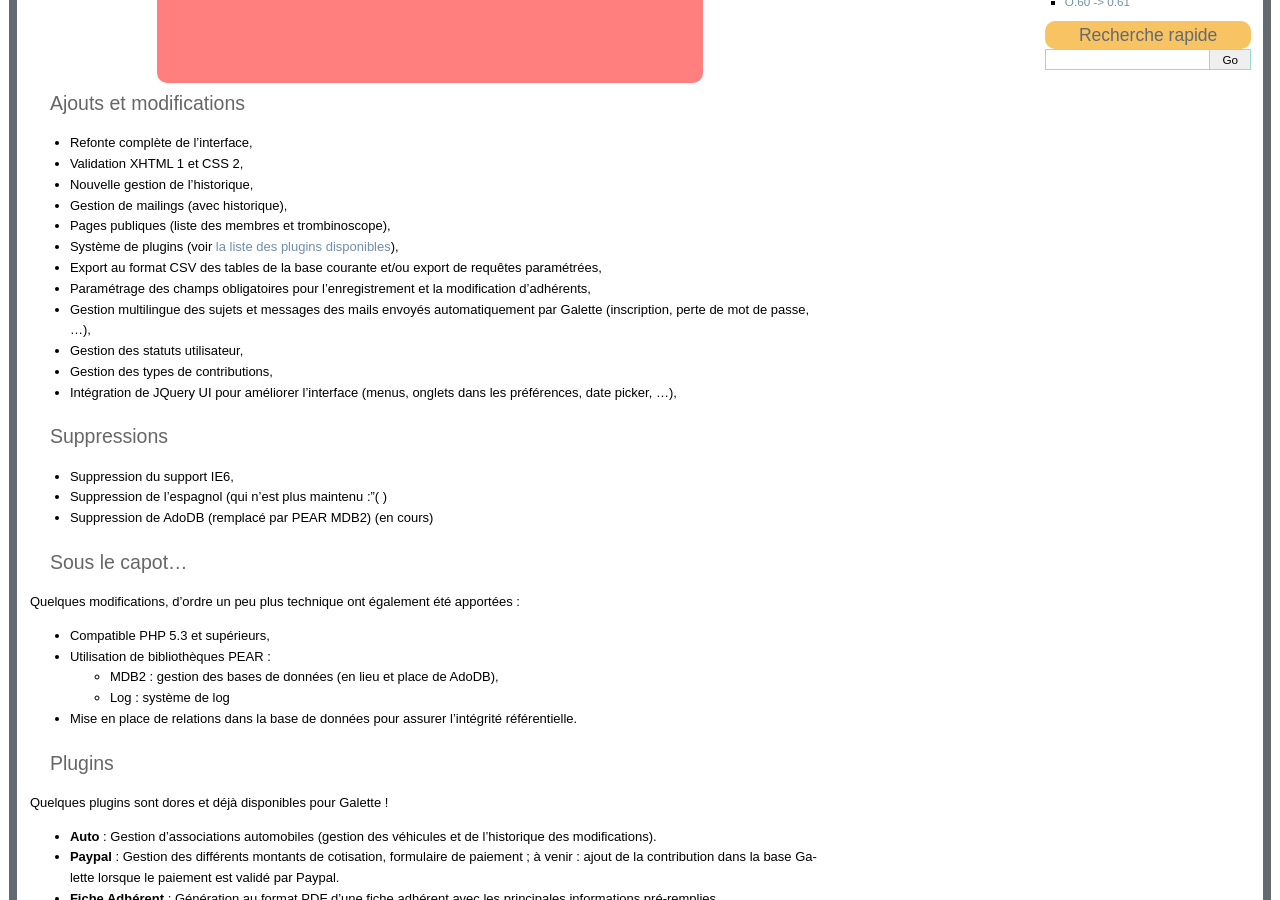
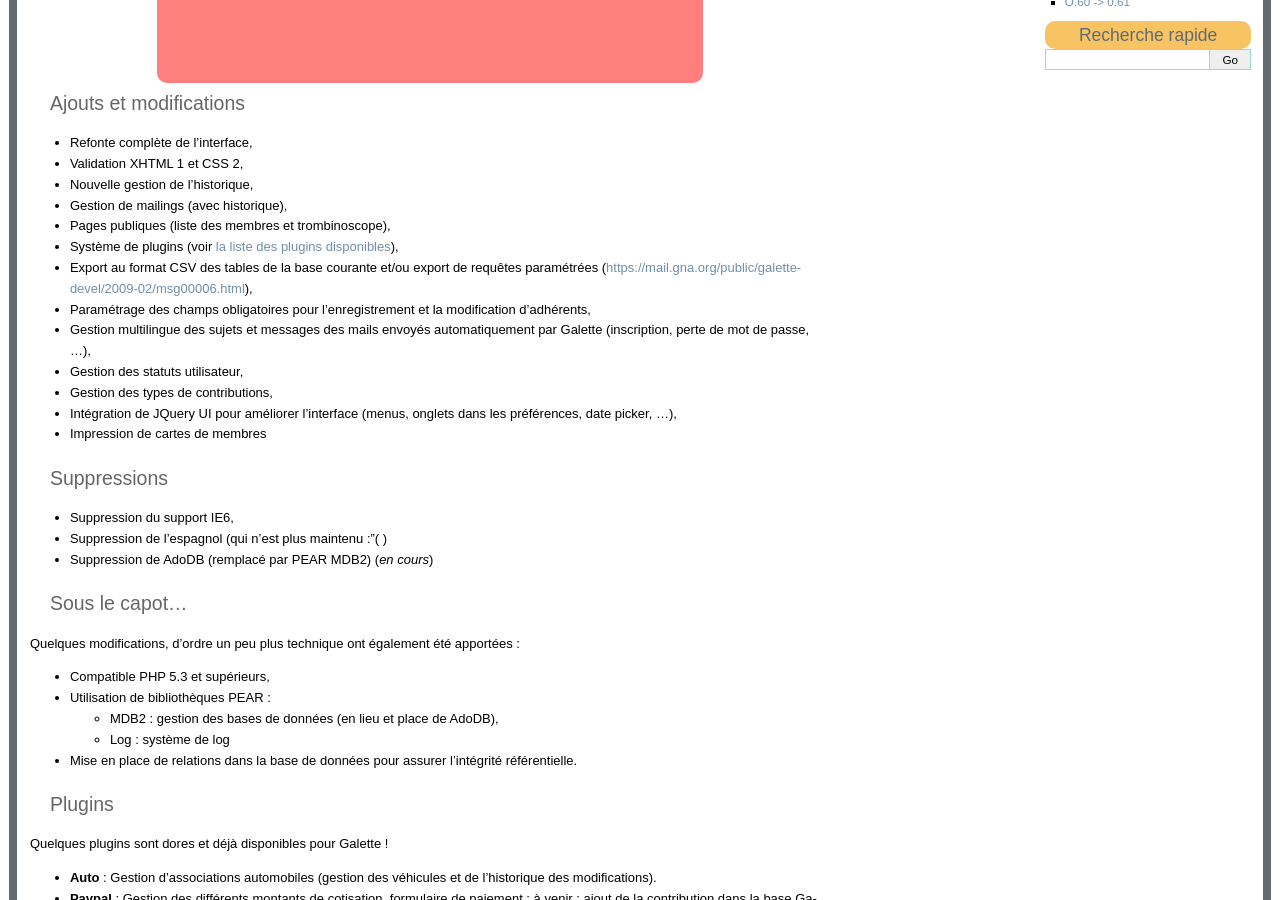
Before and after one commit to galette/galettedoc, a Sphinx documentation site: the page built from source/changelog.rst, in a window 1280 px wide and 900 px high, scrolled down 506 px. Built offline with Sphinx 7.4.7, drawn with Linux system fonts in a browser that asks for light colours.

Commit message:
Mise à jour du changelog

```diff
--- a/source/changelog.rst
+++ b/source/changelog.rst
@@ -23,12 +23,13 @@ Ajouts et modifications
 * Gestion de mailings (avec historique),
 * Pages publiques (liste des membres et trombinoscope),
 * Système de plugins (voir :ref:`la liste des plugins disponibles <plugins>`),
-* Export au format CSV des tables de la base courante et/ou export de requêtes paramétrées,
+* Export au format CSV des tables de la base courante et/ou export de requêtes paramétrées (https://mail.gna.org/public/galette-devel/2009-02/msg00006.html),
 * Paramétrage des champs obligatoires pour l'enregistrement et la modification d'adhérents,
 * Gestion multilingue des sujets et messages des mails envoyés automatiquement par Galette (inscription, perte de mot de passe, ...),
 * Gestion des statuts utilisateur,
 * Gestion des types de contributions,
 * Intégration de JQuery UI pour améliorer l'interface (menus, onglets dans les préférences, date picker, ...),
+* Impression de cartes de membres
 
 .. _suppressions:
 
@@ -37,7 +38,7 @@ Suppressions
 
 * Suppression du support IE6,
 * Suppression de l'espagnol (qui n'est plus maintenu :'( )
-* Suppression de AdoDB (remplacé par PEAR MDB2) (en cours)
+* Suppression de AdoDB (remplacé par PEAR MDB2) (*en cours*)
 
 .. _souscapot:
 
```
